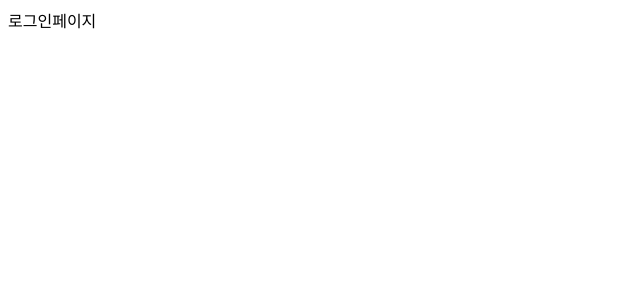
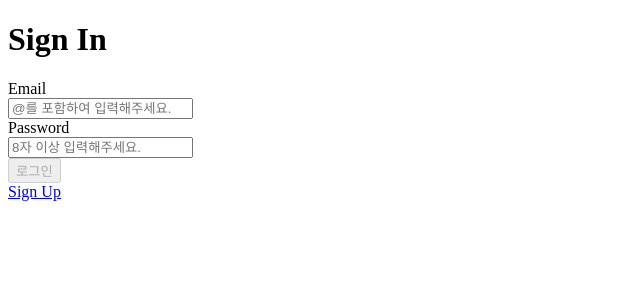
Before and after one commit to pre-onboarding-11th-7/pre-onboarding-11th-1-7, a React (Create React App) app: page /signin in a window 1280 px wide. Shown: the top 300 px of the page, without its empty margins (0-640 px from the left). Built offline with nearby package versions, Linux system fonts and the light colour scheme; the HTML template or start-up script is replaced by a standard one.

Commit message:
[feat] signin-up 페이지 구현 #1,#2,#3,#4,#5,#6,#7/all clear

```diff
--- a/src/Router.tsx
+++ b/src/Router.tsx
@@ -2,6 +2,8 @@ import { createBrowserRouter } from "react-router-dom";
 import AuthGuardLayout from "./components/layouts/AuthGuardLayout";
 import HomeLayout from "./components/layouts/HomeLayout";
 import HomePage from "./pages/HomePage";
+import Signin from "./pages/Signin";
+import Signup from "./pages/Siginup";
 
 export const path = {
   HOME: "/",
@@ -18,8 +20,8 @@ const router = createBrowserRouter([
     element: <HomeLayout />,
     children: [
       { path: HOME, element: <HomePage /> },
-      { path: SIGNIN, element: <div>로그인페이지</div> },
-      { path: SIGNUP, element: <div>회원가입페이지</div> },
+      { path: SIGNIN, element: <Signin /> },
+      { path: SIGNUP, element: <Signup /> },
     ],
   },
   {
--- a/src/components/Button/index.tsx
+++ b/src/components/Button/index.tsx
@@ -1,14 +1,25 @@
 import { type ButtonHTMLAttributes } from "react";
-import { ButtonTestIdEnum } from "../../enum";
 
 interface ButtonProps extends ButtonHTMLAttributes<HTMLButtonElement> {
   label?: string;
-  testId?: ButtonTestIdEnum;
+  testid?:
+    | "signup-button"
+    | "signin-button"
+    | "new-todo-add-button"
+    | "modify-button"
+    | "delete-button"
+    | "submit-button"
+    | "cancel-button";
 }
 
-const Button = ({ label, type = "button", ...btnAttrs }: ButtonProps) => {
+const Button = ({
+  label,
+  type = "button",
+  testid,
+  ...btnAttrs
+}: ButtonProps) => {
   return (
-    <button type={type} {...btnAttrs}>
+    <button type={type} data-testid={testid} {...btnAttrs}>
       {label}
     </button>
   );
--- a/src/components/SignForm/index.tsx
+++ b/src/components/SignForm/index.tsx
@@ -1,20 +1,16 @@
-import React from "react";
-import { ReactNode, FormHTMLAttributes, FormEvent } from "react";
-import TextField from "../TextFeild";
+import { FormHTMLAttributes, FormEvent } from "react";
 import { useValid } from "../../hooks/useValid";
-
-//병합 후 Types 파일 생기면 임포트 해서 사용
-interface User {
-  email: string;
-  password: string;
-}
+import { User } from "user";
+import TextField from "../TextField";
+import Button from "../Button";
+import { useLocation } from "react-router-dom";
 
 interface SignFormProps extends FormHTMLAttributes<HTMLFormElement> {
   onComplete: ({ email, password }: User) => void;
-  children: ReactNode;
 }
 
 const SignForm = ({ onComplete, ...formAttrs }: SignFormProps) => {
+  const location = useLocation();
   const { onChangeHandler, userInfo, valid } = useValid();
 
   const handleSubmit = (e: FormEvent<HTMLFormElement>) => {
@@ -25,28 +21,33 @@ const SignForm = ({ onComplete, ...formAttrs }: SignFormProps) => {
   return (
     <form method="post" onSubmit={handleSubmit} {...formAttrs}>
       <TextField
-        data-testid="email-input"
+        label="Email"
         name="email"
-        label="이메일"
-        placeholder="@을 포함한 이메일을 입력해주세요."
+        type="email"
+        onChange={onChangeHandler}
         value={userInfo.email}
-        onChange={onChangeHandler}
+        testid="email-input"
+        placeholder="@를 포함하여 입력해주세요."
       />
       <TextField
-        data-testid="password-input"
+        label="Password"
+        name="password"
         type="password"
-        name="password"
-        label="비밀번호"
-        placeholder="8자 이상의 비밀번호를 입력해주세요."
+        onChange={onChangeHandler}
         value={userInfo.password}
-        onChange={onChangeHandler}
+        testid="password-input"
+        placeholder="8자 이상 입력해주세요."
       />
-      <button
+      <Button
+        label={location.pathname.includes("signin") ? "로그인" : "회원가입"}
         type="submit"
-        data-testid="signin-button"
-        disabled={valid.disabled}>
-        완료
-      </button>
+        testid={
+          location.pathname.includes("signin")
+            ? "signin-button"
+            : "signup-button"
+        }
+        disabled={valid.disabled}
+      />
     </form>
   );
 };
--- a/src/components/TextField/index.tsx
+++ b/src/components/TextField/index.tsx
@@ -1,16 +1,15 @@
 import { InputHTMLAttributes, forwardRef } from "react";
-import { TextFieldTestIdEnum } from "../../enum";
 
 interface TextFieldProps extends InputHTMLAttributes<HTMLInputElement> {
   label?: string;
-  testId?: TextFieldTestIdEnum;
+  testid?: "email-input" | "password-input" | "new-todo-input" | "modify-input";
 }
 
 const TextField = forwardRef<HTMLInputElement, TextFieldProps>(
-  ({ label, testId, ...inputAttrs }, ref) => {
+  ({ label, testid, ...inputAttrs }, ref) => {
     const textField = (
       <div>
-        <input data-testid={testId} type="text" ref={ref} {...inputAttrs} />
+        <input data-testid={testid} type="text" ref={ref} {...inputAttrs} />
       </div>
     );
 
--- a/src/components/layouts/AuthGuardLayout.tsx
+++ b/src/components/layouts/AuthGuardLayout.tsx
@@ -5,7 +5,7 @@ import { path } from "../../Router";
 const AuthGuardLayout = () => {
   const [loading, setLoading] = useState(true);
   const navigate = useNavigate();
-  const token = localStorage.getItem("token");
+  const token = localStorage.getItem("auth");
 
   useEffect(() => {
     if (!token) {
--- a/src/components/layouts/HomeLayout.tsx
+++ b/src/components/layouts/HomeLayout.tsx
@@ -5,7 +5,7 @@ import { path } from "../../Router";
 const HomeLayout = () => {
   const [loading, setLoading] = useState(true);
   const navigate = useNavigate();
-  const token = localStorage.getItem("token");
+  const token = localStorage.getItem("auth");
 
   useEffect(() => {
     if (token) {
--- a/src/pages/Siginup/index.tsx
+++ b/src/pages/Siginup/index.tsx
@@ -1,46 +1,17 @@
-import { useRef, useState } from "react";
-import Button from "../../components/Button";
-import TextField from "../../components/TextField";
-import { ButtonTestIdEnum, TextFieldTestIdEnum } from "../../enum";
 import { Link } from "react-router-dom";
+import { path } from "../../Router";
+import useSignUp from "../../hooks/services/useSignUp";
+import SignForm from "../../components/SignForm";
 
 const Signup = () => {
-  const emailRef = useRef<HTMLInputElement>(null);
-  const passwordRef = useRef<HTMLInputElement>(null);
-  // ToDo : 유효성 검사 로직
-  const [valid, setValid] = useState(false);
+  const signup = useSignUp();
 
-  const handleSubmit = () => {
-    setValid(false);
-  };
   return (
-    // TODO : 토큰 유무 검사 레이아웃
     <div>
-      <h1>Sign In</h1>
-      <form onSubmit={handleSubmit}>
-        <TextField
-          label="Email"
-          type="email"
-          ref={emailRef}
-          testId={TextFieldTestIdEnum.email}
-          placeholder="@를 포함하여 입력해주세요."
-        />
-        <TextField
-          label="Password"
-          type="password"
-          ref={passwordRef}
-          testId={TextFieldTestIdEnum.password}
-          placeholder="8자 이상 입력해주세요."
-        />
-        <Button
-          label="로그인"
-          type="submit"
-          testId={ButtonTestIdEnum.signin}
-          disabled={!valid}
-        />
-      </form>
-      <Link to={"/signin"} replace>
-        Sign Up
+      <h1>Sign Up</h1>
+      <SignForm onComplete={signup} />
+      <Link to={path.SIGNIN} replace>
+        Sign In
       </Link>
     </div>
   );
--- a/src/pages/Signin/index.tsx
+++ b/src/pages/Signin/index.tsx
@@ -1,45 +1,16 @@
-import { useRef, useState } from "react";
-import TextField from "../../components/TextField";
-import Button from "../../components/Button";
-import { ButtonTestIdEnum, TextFieldTestIdEnum } from "../../enum";
 import { Link } from "react-router-dom";
+import { path } from "../../Router";
+import useSignIn from "../../hooks/services/useSignIn";
+import SignForm from "../../components/SignForm";
 
 const Signin = () => {
-  const emailRef = useRef<HTMLInputElement>(null);
-  const passwordRef = useRef<HTMLInputElement>(null);
-  // ToDo : 유효성 검사 로직
-  const [valid, setValid] = useState(false);
+  const signin = useSignIn();
 
-  const handleSubmit = () => {
-    setValid(false);
-  };
   return (
-    // TODO : 토큰 유무 검사 레이아웃
     <div>
       <h1>Sign In</h1>
-      <form onSubmit={handleSubmit}>
-        <TextField
-          label="Email"
-          type="email"
-          ref={emailRef}
-          testId={TextFieldTestIdEnum.email}
-          placeholder="@를 포함하여 입력해주세요."
-        />
-        <TextField
-          label="Password"
-          type="password"
-          ref={passwordRef}
-          testId={TextFieldTestIdEnum.password}
-          placeholder="8자 이상 입력해주세요."
-        />
-        <Button
-          label="로그인"
-          type="submit"
-          testId={ButtonTestIdEnum.signin}
-          disabled={!valid}
-        />
-      </form>
-      <Link to={"/signup"} replace>
+      <SignForm onComplete={signin} />
+      <Link to={path.SIGNUP} replace>
         Sign Up
       </Link>
     </div>
```
Also changed, not shown: src/enum/index.ts (deleted, +0 -16 lines), 1 other file (tests, documents, lock files or other folders).
